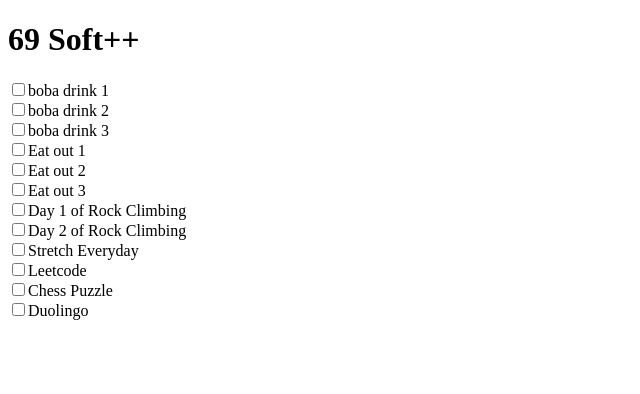
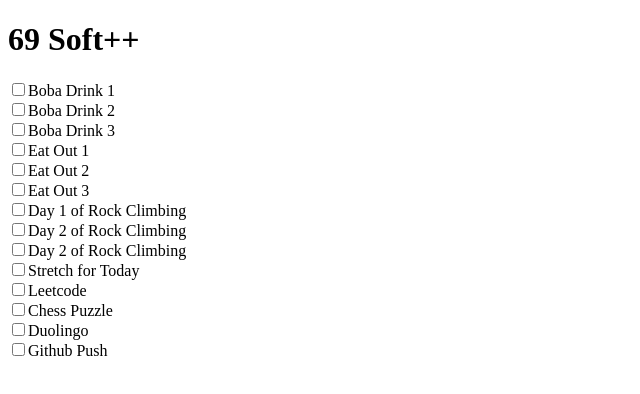
Before and after one commit to Nickthecan/TheSoft, a React (Vite) app: page / in a window 1280 px wide. Shown: the top 394 px of the page, without its empty margins (0-640 px from the left). Built offline with nearby package versions, Linux system fonts and the light colour scheme.

Commit message:
made components for the checkboxes instead of using pure html

```diff
--- /dev/null
+++ b/src/components/Checkbox.jsx
@@ -0,0 +1,13 @@
+
+
+
+const Checkbox = ( {id, nameForCheckBox} ) => {
+    return(
+        <>
+            <input type="checkbox" id={id} />
+            <label htmlFor={id}>{nameForCheckBox}</label><br/>
+        </>
+    );
+}
+
+export default Checkbox;
--- a/src/pages/Home.jsx
+++ b/src/pages/Home.jsx
@@ -1,4 +1,4 @@
-
+import Checkbox from "../components/Checkbox.jsx";
 
 
 const Home = () => {
@@ -7,30 +7,20 @@
             <div className="home">
                 <h1>69 Soft++</h1>
                 <form action="">
-                    <input type="checkbox" id="boba1" />
-                    <label htmlFor="boba">boba drink 1</label><br/>
-                    <input type="checkbox" id="boba2" />
-                    <label htmlFor="boba">boba drink 2</label><br/>
-                    <input type="checkbox" id="boba3" />
-                    <label htmlFor="boba">boba drink 3</label><br/>
-                    <input type="checkbox" id="eat1" />
-                    <label htmlFor="eat">Eat out 1</label><br/>
-                    <input type="checkbox" id="eat2" />
-                    <label htmlFor="eat">Eat out 2</label><br/>
-                    <input type="checkbox" id="eat3" />
-                    <label htmlFor="eat">Eat out 3</label><br/>
-                    <input type="checkbox" id="rock1" />
-                    <label htmlFor="rock">Day 1 of Rock Climbing</label><br/>
-                    <input type="checkbox" id="rock2" />
-                    <label htmlFor="rock">Day 2 of Rock Climbing</label><br/>
-                    <input type="checkbox" id="stretch" />
-                    <label htmlFor="stretch">Stretch Everyday</label><br/>
-                    <input type="checkbox" id="leetcode" />
-                    <label htmlFor="leetcode">Leetcode</label><br/>
-                    <input type="checkbox" id="chess" />
-                    <label htmlFor="chess">Chess Puzzle</label><br/>
-                    <input type="checkbox" id="duolingo" />
-                    <label htmlFor="duolingo">Duolingo</label><br/>
+                    <Checkbox id='boba1' nameForCheckBox='Boba Drink 1'/>
+                    <Checkbox id='boba2' nameForCheckBox='Boba Drink 2'/>
+                    <Checkbox id='boba3' nameForCheckBox='Boba Drink 3'/>
+                    <Checkbox id='eat1' nameForCheckBox='Eat Out 1'/>
+                    <Checkbox id='eat2' nameForCheckBox='Eat Out 2'/>
+                    <Checkbox id='eat3' nameForCheckBox='Eat Out 3'/>
+                    <Checkbox id='rock1' nameForCheckBox='Day 1 of Rock Climbing'/>
+                    <Checkbox id='rock2' nameForCheckBox='Day 2 of Rock Climbing'/>
+                    <Checkbox id='rock2' nameForCheckBox='Day 2 of Rock Climbing'/>
+                    <Checkbox id='stretch' nameForCheckBox='Stretch for Today'/>
+                    <Checkbox id='leetcode' nameForCheckBox='Leetcode'/>
+                    <Checkbox id='chess' nameForCheckBox='Chess Puzzle'/>
+                    <Checkbox id='duolingo' nameForCheckBox='Duolingo'/>
+                    <Checkbox id='github' nameForCheckBox='Github Push'/>
                 </form>
             </div>
         </>
```
